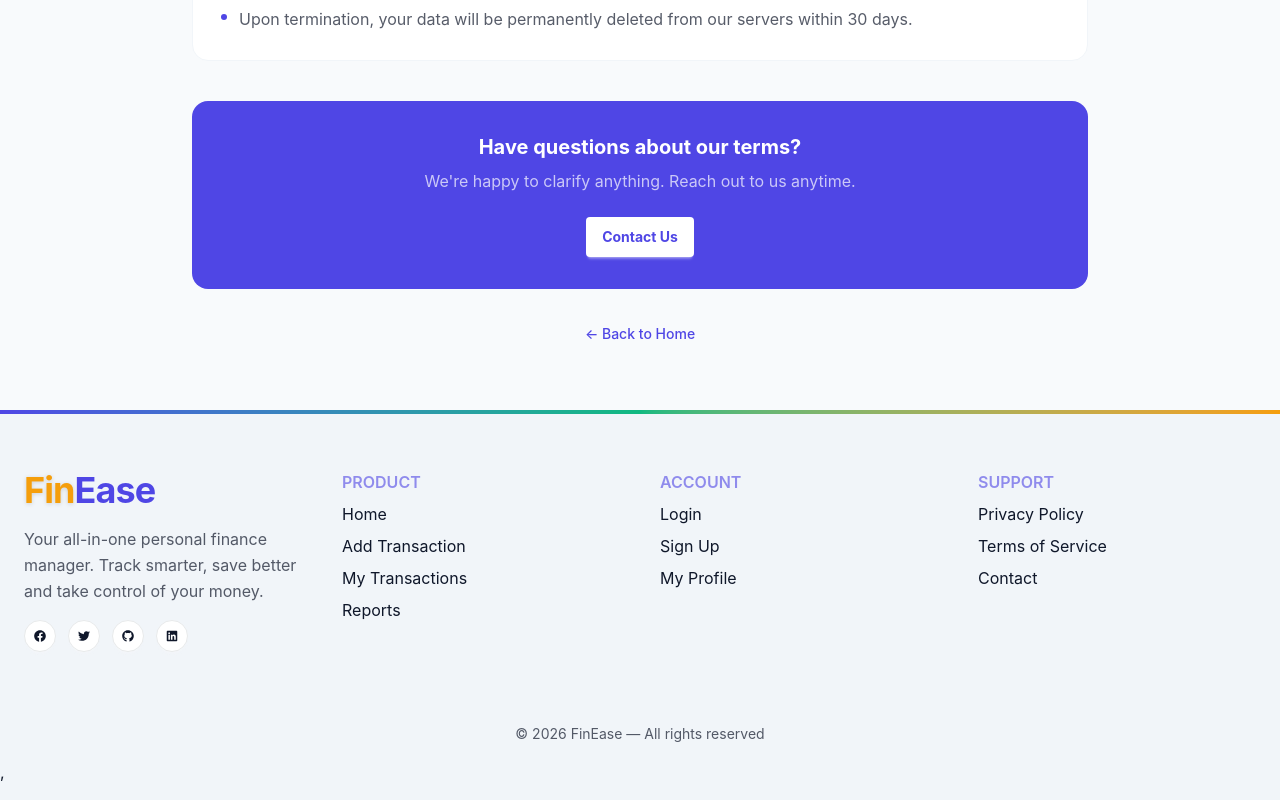
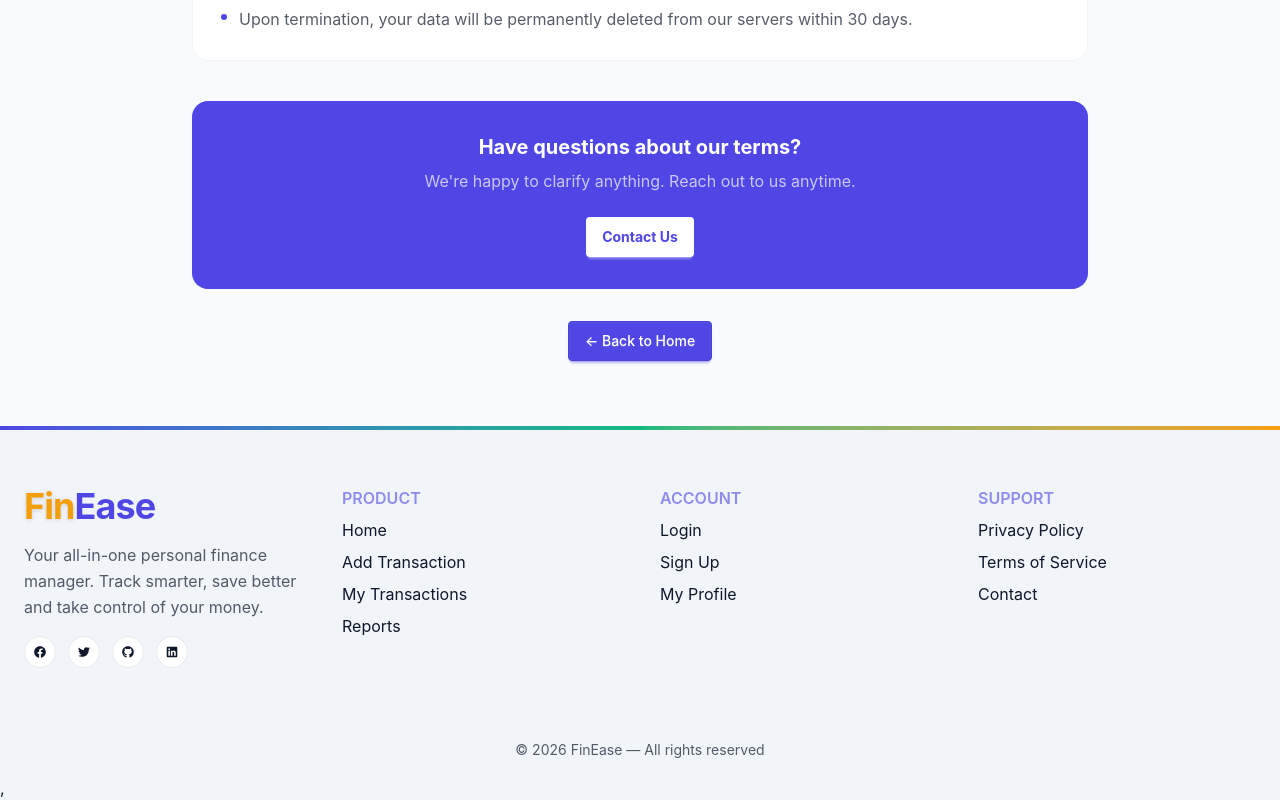
Before and after one commit to Al-Amin018555/FinEase-Client, a React (Vite) app: page /terms-of-service in a window 1280 px wide. Shown: the part 2335-3135 px from the top of the page. Built offline with nearby package versions, Linux system fonts and the light colour scheme; no server answers.

Commit message:
back to home link updated in privacy,terms

```diff
--- a/src/pages/PrivacyPolicy.jsx
+++ b/src/pages/PrivacyPolicy.jsx
@@ -97,10 +97,10 @@ const PrivacyPolicy = () => {
                     <p className="text-primary-content/70 mb-6">
                         We're happy to help. Reach out to us anytime.
                     </p>
-                    <a href="mailto:support@finease.com"
+                    <Link to='/contact' href="mailto:support@finease.com"
                         className="btn bg-white text-primary border-none font-bold hover:bg-base-200">
                         Contact Us
-                    </a>
+                    </Link>
                 </div>
             </div>
 
--- a/src/pages/TermsOfService.jsx
+++ b/src/pages/TermsOfService.jsx
@@ -101,16 +101,16 @@ const TermsOfService = () => {
                     <p className="text-primary-content/70 mb-6">
                         We're happy to clarify anything. Reach out to us anytime.
                     </p>
-                    <a href="mailto:support@finease.com"
+                    <Link to='/contact' href="mailto:support@finease.com"
                         className="btn bg-white text-primary border-none font-bold hover:bg-base-200">
                         Contact Us
-                    </a>
+                    </Link>
                 </div>
             </div>
 
             {/* Back link */}
             <div className="text-center mt-8">
-                <Link to="/" className="text-primary hover:underline text-sm font-medium">
+                <Link to="/" className="text-primary-content btn btn-primary  text-sm font-medium">
                     ← Back to Home
                 </Link>
             </div>
```
